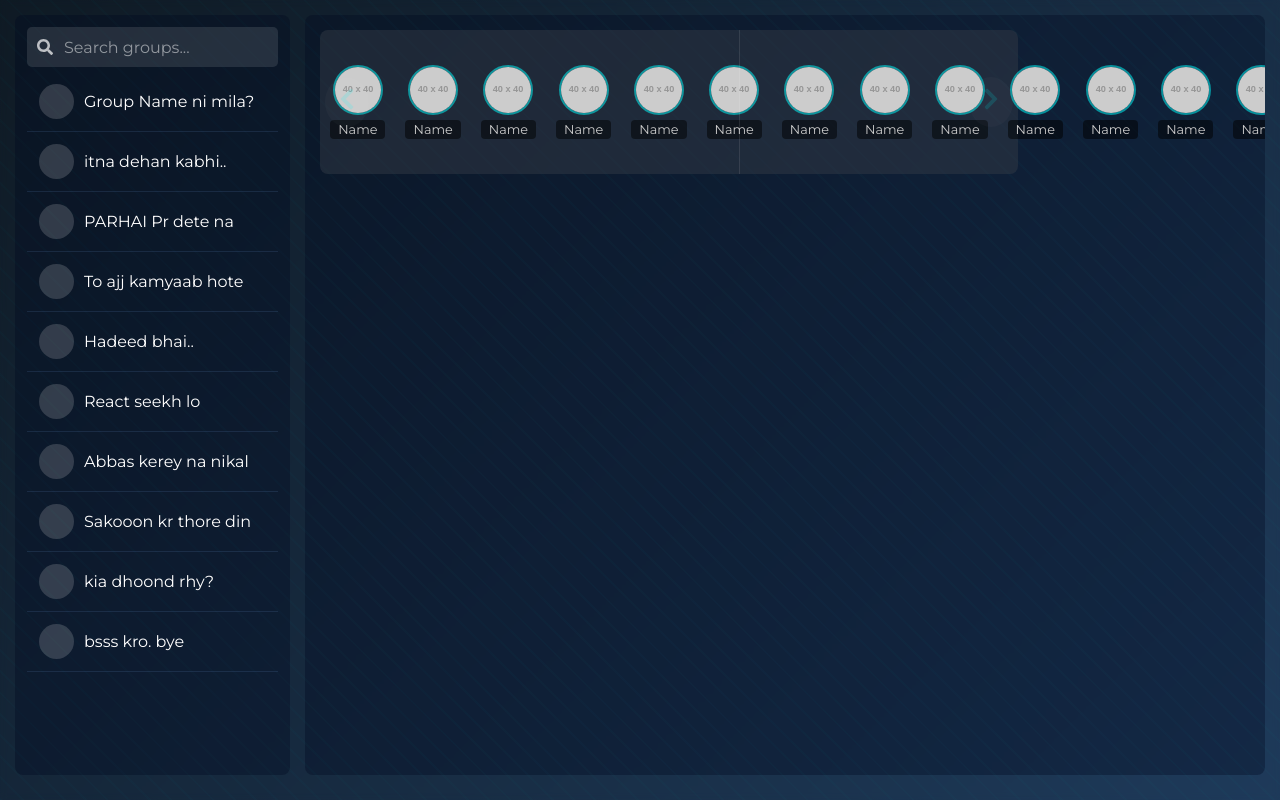
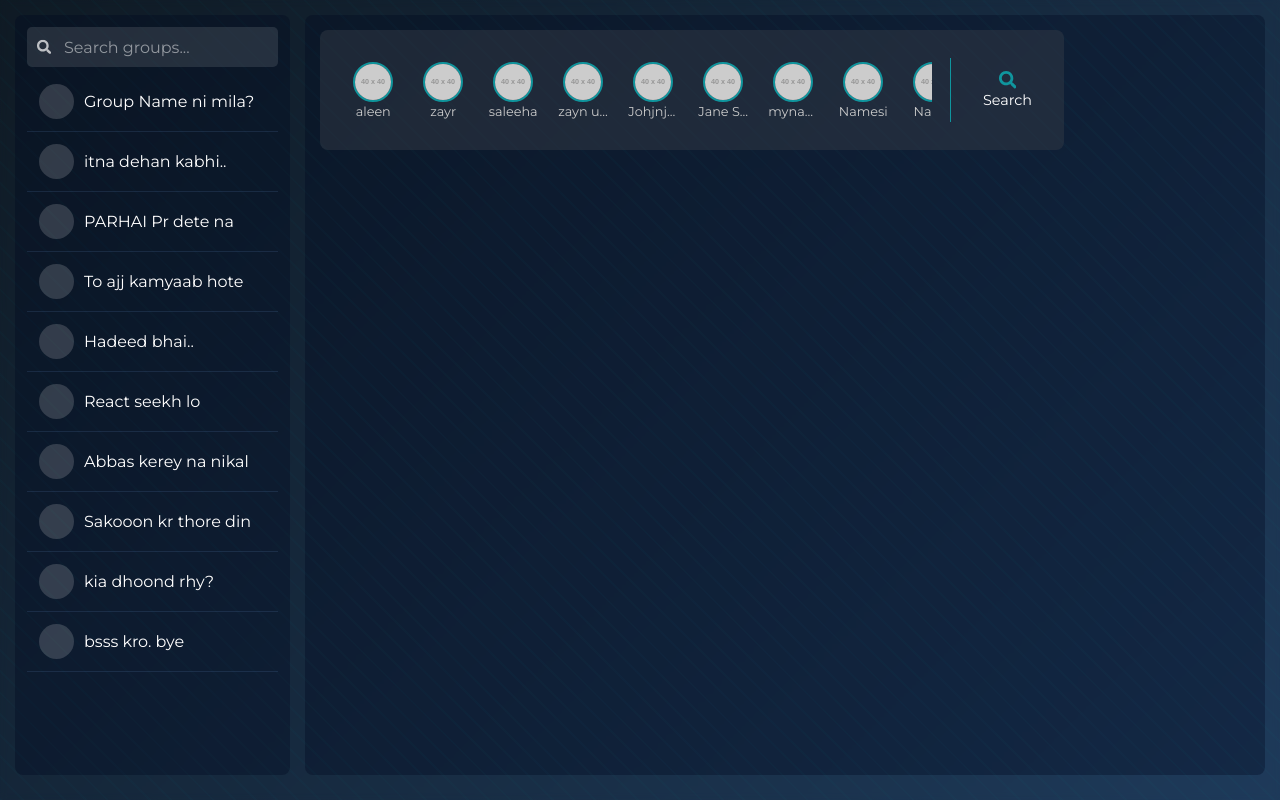
Before and after one commit to SMAbbasHussain/SyncWave, a React (Create React App) app in the folder frontend/: page /home in a window 1280 px wide. Built offline with nearby package versions, Linux system fonts and the light colour scheme.

Commit message:
Added Login, signup, profile-setup Homepage, Dashboard, and Groups and Private chat components

```diff
--- a/frontend/src/components/PrivateChats.js
+++ b/frontend/src/components/PrivateChats.js
@@ -1,71 +1,58 @@
 import React, { useState, useRef, useEffect } from "react";
 import "../styles/PrivateChats.css";
-import { FaSearch, FaChevronLeft, FaChevronRight } from "react-icons/fa";
+import { FaSearch } from "react-icons/fa";
 
 function PrivateChats() {
   const [searchQuery, setSearchQuery] = useState("");
   const [isSearchVisible, setIsSearchVisible] = useState(false);
   const chatContainerRef = useRef(null);
-  const [scrollButtonsVisible, setScrollButtonsVisible] = useState({
-    left: false,
-    right: true,
-  });
+  const searchContainerRef = useRef(null);
 
   const privateChats = [
-    { id: 1, name: "Name", image: "https://via.placeholder.com/40" },
-    { id: 2, name: "Name", image: "https://via.placeholder.com/40" },
-    { id: 3, name: "Name", image: "https://via.placeholder.com/40" },
-    { id: 4, name: "Name", image: "https://via.placeholder.com/40" },
-    { id: 5, name: "Name", image: "https://via.placeholder.com/40" },
-    { id: 6, name: "Name", image: "https://via.placeholder.com/40" },
-    { id: 7, name: "Name", image: "https://via.placeholder.com/40" },
-    { id: 8, name: "Name", image: "https://via.placeholder.com/40" },
+    { id: 1, name: "aleen", image: "https://via.placeholder.com/40" },
+    { id: 2, name: "zayr", image: "https://via.placeholder.com/40" },
+    { id: 3, name: "saleeha", image: "https://via.placeholder.com/40" },
+    { id: 4, name: "zayn uhj2", image: "https://via.placeholder.com/40" },
+    { id: 5, name: "Johjnjn Doe", image: "https://via.placeholder.com/40" }, // Two-word name
+    { id: 6, name: "Jane Smith", image: "https://via.placeholder.com/40" }, // Two-word name
+    { id: 7, name: "mynameiszain", image: "https://via.placeholder.com/40" }, // Long name
+    { id: 8, name: "Namesi ", image: "https://via.placeholder.com/40" },
     { id: 9, name: "Name", image: "https://via.placeholder.com/40" },
-    { id: 10, name: "Name", image: "https://via.placeholder.com/40" },
-    { id: 11, name: "Name", image: "https://via.placeholder.com/40" },
-    { id: 12, name: "Name", image: "https://via.placeholder.com/40" },
-    { id: 13, name: "Name", image: "https://via.placeholder.com/40" },
-    { id: 14, name: "Name", image: "https://via.placeholder.com/40" },
-    { id: 15, name: "Name", image: "https://via.placeholder.com/40" },
-    { id: 16, name: "Name", image: "https://via.placeholder.com/40" },
-    { id: 17, name: "Name", image: "https://via.placeholder.com/40" },
-    { id: 18, name: "Name", image: "https://via.placeholder.com/40" },
+    { id: 10, name: "Nail", image: "https://via.placeholder.com/40" },
   ];
 
   const filteredChats = privateChats.filter((chat) =>
     chat.name.toLowerCase().includes(searchQuery.toLowerCase())
   );
 
-  const scrollLeft = () => {
-    if (chatContainerRef.current) {
-      chatContainerRef.current.scrollLeft -= 100;
-      checkScrollPosition();
-    }
-  };
-
-  const scrollRight = () => {
-    if (chatContainerRef.current) {
-      chatContainerRef.current.scrollLeft += 100;
-      checkScrollPosition();
-    }
-  };
-
-  const checkScrollPosition = () => {
-    if (chatContainerRef.current) {
-      const { scrollLeft, scrollWidth, clientWidth } = chatContainerRef.current;
-      setScrollButtonsVisible({
-        left: scrollLeft > 0,
-        right: scrollLeft < scrollWidth - clientWidth,
-      });
-    }
-  };
-
   useEffect(() => {
-    checkScrollPosition();
+    const handleClickOutside = (e) => {
+      if (
+        searchContainerRef.current &&
+        !searchContainerRef.current.contains(e.target) &&
+        !e.target.classList.contains("search-toggle-icon") &&
+        !e.target.classList.contains("search-toggle") &&
+        !e.target.classList.contains("search-toggle-span")
+      ) {
+        setIsSearchVisible(false);
+        setSearchQuery("");
+      }
+    };
+    document.addEventListener("mousedown", handleClickOutside);
+    return () => {
+      document.removeEventListener("mousedown", handleClickOutside);
+    };
   }, []);
 
   const toggleSearch = () => {
     setIsSearchVisible(!isSearchVisible);
+  };
+
+  const formatChatName = (name) => {
+    if (name.length > 7) {
+      return name.slice(0, 7) + "..";
+    }
+    return name;
   };
 
   return (
@@ -73,25 +60,19 @@ function PrivateChats() {
       <div className="content-wrapper">
         <div className={`chats-section ${isSearchVisible ? "reduced-width" : ""}`}>
           <div className="chats-wrapper">
-            <button
-              className={`scroll-button left ${!scrollButtonsVisible.left ? "disabled" : ""}`}
-              onClick={scrollLeft}
-            >
-              <FaChevronLeft />
-            </button>
-            <div className="chat-container" ref={chatContainerRef} onScroll={checkScrollPosition}>
+            <div className="chat-container" ref={chatContainerRef}>
               {isSearchVisible && searchQuery.trim() === ""
                 ? privateChats.map((chat) => (
                     <div key={chat.id} className="chat-item">
                       <img src={chat.image} alt={chat.name} className="chat-pic" />
-                      <div className="chat-name">{chat.name}</div>
+                      <div className="chat-name">{formatChatName(chat.name)}</div>
                     </div>
                   ))
                 : filteredChats.length > 0
                 ? filteredChats.map((chat) => (
                     <div key={chat.id} className="chat-item">
                       <img src={chat.image} alt={chat.name} className="chat-pic" />
-                      <div className="chat-name">{chat.name}</div>
+                      <div className="chat-name">{formatChatName(chat.name)}</div>
                     </div>
                   ))
                 : (
@@ -100,20 +81,16 @@ function PrivateChats() {
                     </div>
                   )}
             </div>
-            <button
-              className={`scroll-button right ${!scrollButtonsVisible.right ? "disabled" : ""}`}
-              onClick={scrollRight}
-            >
-              <FaChevronRight />
-            </button>
           </div>
         </div>
         <div className="separator"></div>
-        <div className={`search-section ${isSearchVisible ? "expanded" : ""}`}>
-          <div className="search-toggle" onClick={toggleSearch}>
-            <FaSearch className="search-toggle-icon" />
-            <span>Search</span>
-          </div>
+        <div className={`search-section ${isSearchVisible ? "expanded" : ""}`} ref={searchContainerRef}>
+          {!isSearchVisible && (
+            <div className="search-toggle" onClick={toggleSearch}>
+              <FaSearch className="search-toggle-icon" />
+              <span className="search-toggle-span">Search</span>
+            </div>
+          )}
           {isSearchVisible && (
             <div className="search-container">
               <FaSearch className="search-icon" />
--- a/frontend/src/styles/PrivateChats.css
+++ b/frontend/src/styles/PrivateChats.css
@@ -1,25 +1,38 @@
+* {
+  box-sizing: border-box;
+}
+
 .private-chats-container {
-  width: 75%;
-  height: 18vh;
+  width: 80%;
+  height: 15vh;
   display: flex;
   flex-direction: column;
-  justify-content: flex-start;
-  padding: 0;
+  justify-content: center;
+  align-items: center;
+  padding: 6px;
   position: relative;
   background: rgba(50, 58, 70, 0.5);
   border-radius: 8px;
+  overflow: hidden;
 }
-
 
 .content-wrapper {
   display: flex;
   flex: 1;
-  position: relative;
+  height: 100%;
+  width: 100%;
+  justify-content: center;
+  align-items: center;
 }
 
 .chats-section {
   flex: 1;
   transition: flex 0.3s ease;
+  overflow: hidden;
+  display: flex;
+  justify-content: center;
+  align-items: center;
+  padding: 0 12px;
 }
 
 .chats-section.reduced-width {
@@ -27,22 +40,23 @@
 }
 
 .chats-wrapper {
-  display: flex;
-  align-items: center;
   width: 100%;
   height: 100%;
-  background: transparent;
+  display: flex;
+  justify-content: flex-start; /* Align chats to the start for consistent spacing */
+  align-items: center;
   overflow: hidden;
+  position: relative;
 }
 
 .chat-container {
   display: flex;
   align-items: center;
   overflow-x: auto;
-  scroll-behavior: smooth;
   width: 100%;
   height: 100%;
   scrollbar-width: none;
+  -ms-overflow-style: none;
 }
 
 .chat-container::-webkit-scrollbar {
@@ -53,13 +67,14 @@
   display: flex;
   flex-direction: column;
   align-items: center;
-  margin: 0 10px;
+  margin: 0 5px; /* Increased and fixed margin for consistent spacing */
   flex-shrink: 0;
+  min-width: 60px; /* Increased min-width to accommodate 5-char names with ".." */
 }
 
 .chat-pic {
-  width: 50px;
-  height: 50px;
+  width: 40px;
+  height: 40px;
   border-radius: 50%;
   object-fit: cover;
   border: 2px solid #00ffff80;
@@ -68,109 +83,80 @@
 .chat-name {
   color: #ccc;
   font-size: 0.8rem;
-  margin-top: 5px;
+  margin-top: 2px;
   text-align: center;
-  background: rgba(0, 0, 0, 0.5);
-  padding: 2px 8px;
-  border-radius: 4px;
-}
-
-.scroll-button {
-  background: rgba(211, 211, 211, 0.1);
-  border: none;
-  color: #00ffff80;
-  font-size: 1.5rem;
-  cursor: pointer;
-  padding: 10px;
-  border-radius: 50%;
-  position: absolute;
-  top: 50%;
-  transform: translateY(-50%);
-  z-index: 10;
-  transition: opacity 0.3s ease, background 0.3s ease;
-}
-
-.scroll-button.left {
-  left: 5px;
-}
-
-.scroll-button.right {
-  right: 5px;
-}
-
-.scroll-button:hover:not(.disabled) {
-  background: rgba(211, 211, 211, 0.2);
-}
-
-.scroll-button.disabled {
-  opacity: 0.3;
-  cursor: default;
+  white-space: nowrap;
+  overflow: hidden;
+  text-overflow: ellipsis;
+  max-width: 50px;
 }
 
 .separator {
   width: 1px;
-  height: 100%;
-  background: rgba(255, 255, 255, 0.1);
-  position: absolute;
-  left: 60%;
-  top: 0;
-  transition: left 0.3s ease;
-}
-
-.chats-section.reduced-width + .separator {
-  left: 60%;
+  height: 60%;
+  background: #00ffff80;
+  margin: 0 6px;
+  display: flex;
+  justify-content: center;
+  align-items: center;
 }
 
 .search-section {
-  flex: 0;
   display: flex;
   flex-direction: column;
   justify-content: center;
-  padding-left: 10px;
+  align-items: center;
   transition: flex 0.3s ease;
-  width: 40%;
-  opacity: 0;
-  pointer-events: none;
+  flex: 0.15;
+  min-width: 45px;
+  padding: 0 6px;
 }
 
 .search-section.expanded {
   flex: 0.4;
-  opacity: 1;
-  pointer-events: auto;
+  min-width: 0;
 }
 
 .search-toggle {
   display: flex;
+  flex-direction: column;
   align-items: center;
+  justify-content: center;
   cursor: pointer;
-  margin-bottom: 10px;
+  margin: 0 6px;
+  height: 100%;
 }
 
 .search-toggle-icon {
   color: #00ffff80;
-  font-size: 1.2rem;
-  margin-right: 5px;
+  font-size: 1.1rem;
+  margin-bottom: 2px;
 }
 
-.search-toggle span {
+.search-toggle-span {
   color: #fff;
-  font-size: 1rem;
+  font-size: 0.9rem;
 }
 
 .search-container {
   position: relative;
   width: 100%;
+  height: 100%;
+  display: flex;
+  align-items: center;
+  justify-content: center;
+  margin: 0 6px;
 }
 
 .search-input {
   width: 100%;
-  height: 6vh;
-  padding: 10px 10px 10px 35px;
-  font-size: 1rem;
-  border-radius: 5px;
+  height: 30px;
+  padding: 5px 10px 5px 30px;
+  font-size: 0.9rem;
+  border-radius: 4px;
   border: 2px solid transparent;
   background: rgba(211, 211, 211, 0.135);
-  color: #ffffff;
+  color: #ccc;
   outline: none;
   transition: border 0.3s ease, background 0.3s ease;
 }
@@ -181,7 +167,7 @@
   top: 50%;
   transform: translateY(-50%);
   color: rgba(255, 255, 255, 0.7);
-  font-size: 1rem;
+  font-size: 0.9rem;
 }
 
 .search-input::placeholder {
@@ -195,9 +181,9 @@
 
 .no-results {
   width: 100%;
-  padding: 15px;
+  padding: 8px;
   color: #ffffff;
-  font-size: 0.9rem;
+  font-size: 0.8rem;
   text-align: center;
   background: rgba(211, 211, 211, 0.1);
 }
```
